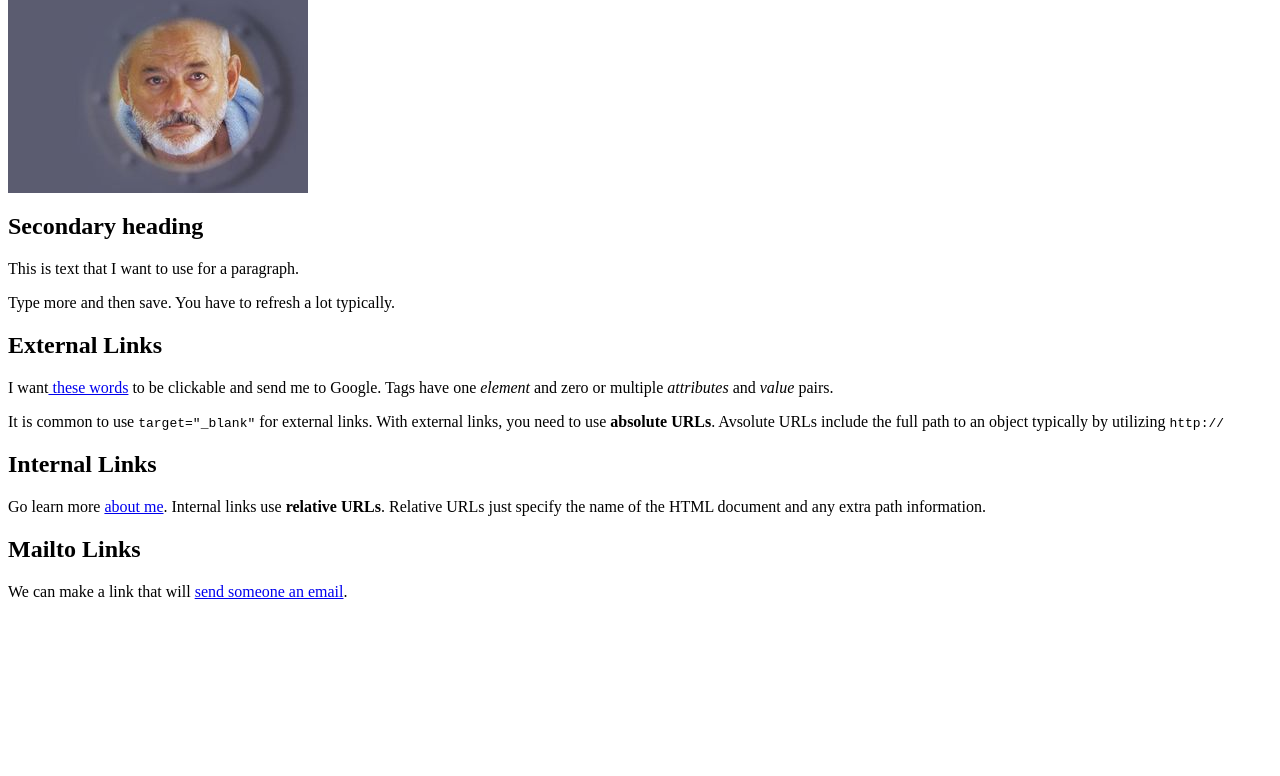
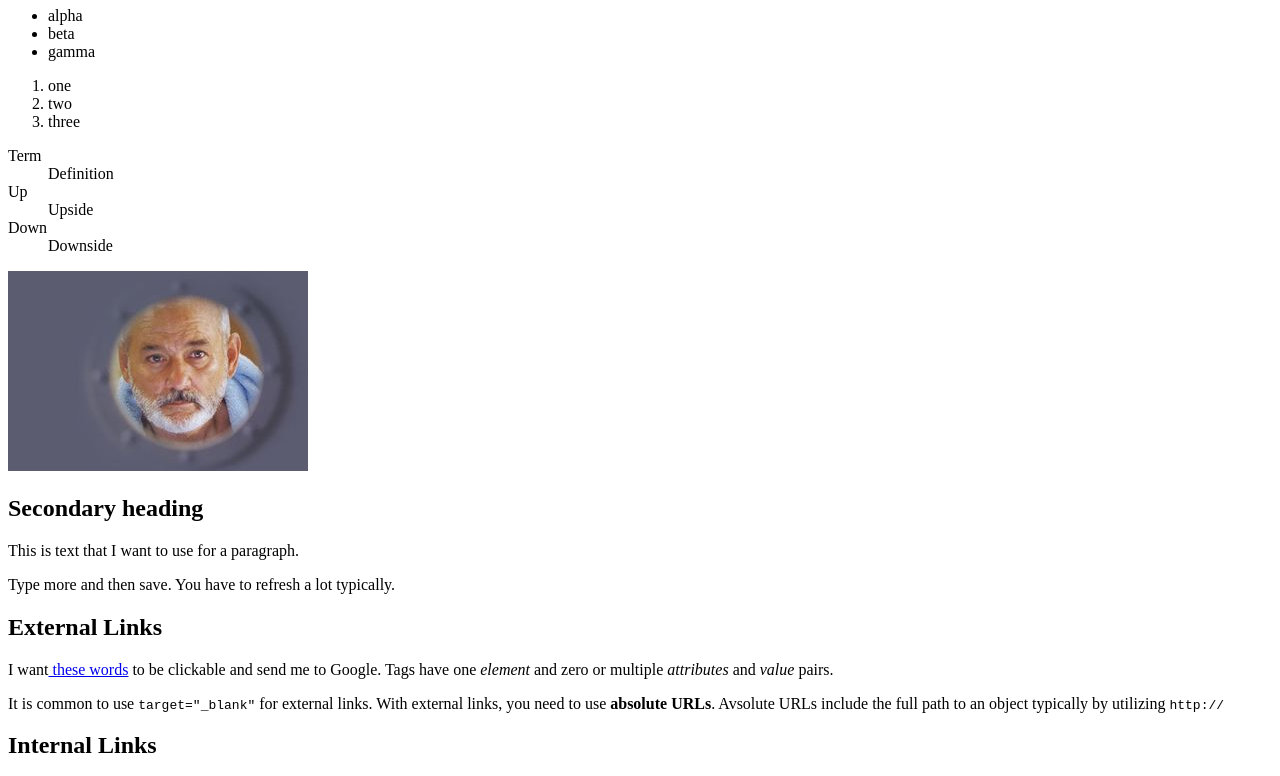
Before and after one commit to agmedina02/agmedina02.github.io, a plain HTML site: page index.html in a window 1280 px wide. Shown: the part 73-849 px from the top of the page. Before the commit the page ends 800 px from the top, so only its background shows below. Drawn offline with Linux system fonts and the light colour scheme.

Commit message:
List and Tables

```diff
--- a/index.html
+++ b/index.html
@@ -1,4 +1,34 @@
-<h1>Tag reference</h1>
+<!DOCTYPE html>
+<html>
+    <head>
+        <title>List and Tables</title>
+        <meta http-equiv="content-type" content="text/html; charset=UTF-8" />
+</head>
+<body>
+     <h1>Tag reference</h1>
+
+    <ul>
+        <li>alpha</li>
+        <li>beta</li>
+        <li>gamma</li>
+    </ul>
+
+    <ol>
+        <li>one</li>
+        <li>two</li>
+        <li>three</li>
+    </ol>
+
+    <dl>
+        <dt>Term</dt>
+        <dd>Definition</dd>
+        <dt>Up</dt>
+        <dd>Upside</dd>
+        <dt>Down</dt>
+        <dd>Downside</dd>
+    </dl>
+
+
 
 <img src="200.jpeg" alt="Bill Murray" title="Bill Murray's face"/>
 
@@ -15,3 +45,5 @@
 
 <h2>Mailto Links</h2>
 <p>We can make a link that will <a href="mailto:name@domain.com"> send someone an email</a>.</p>
+</body>
+</html>
```
